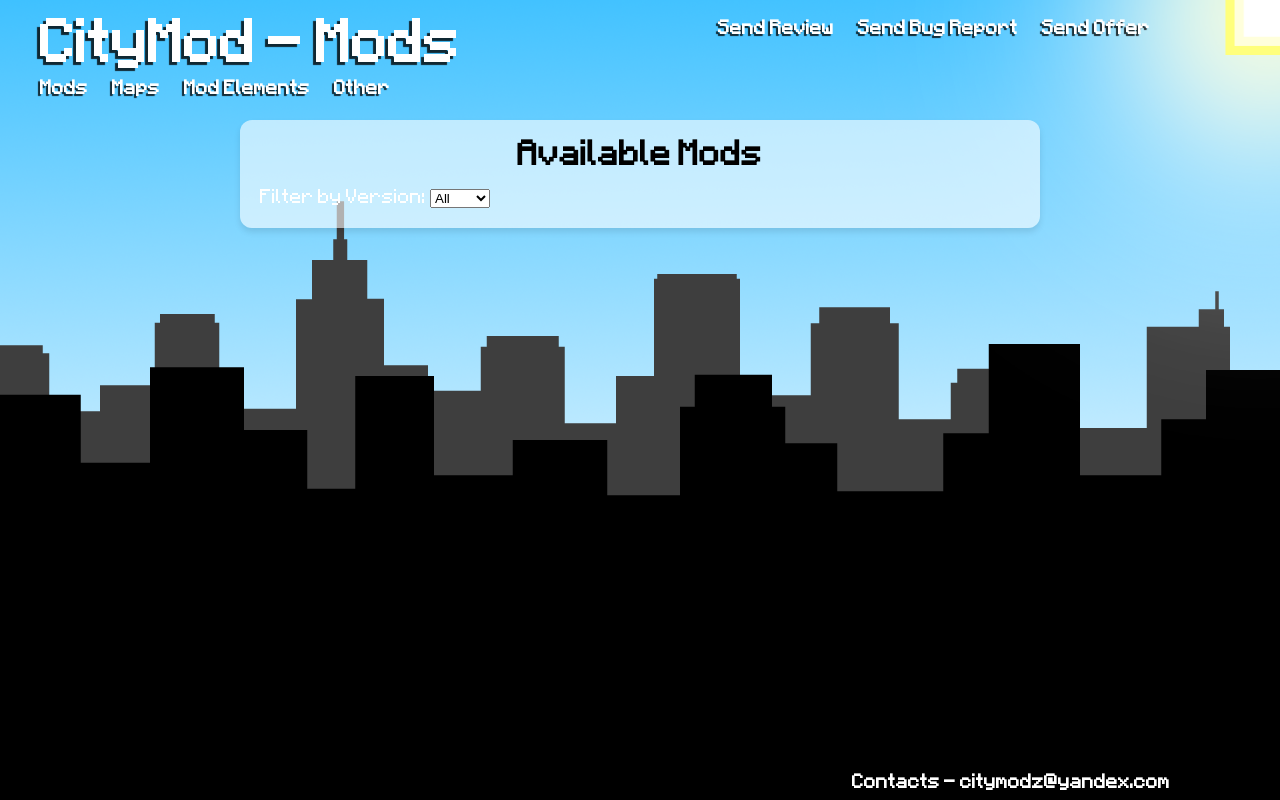
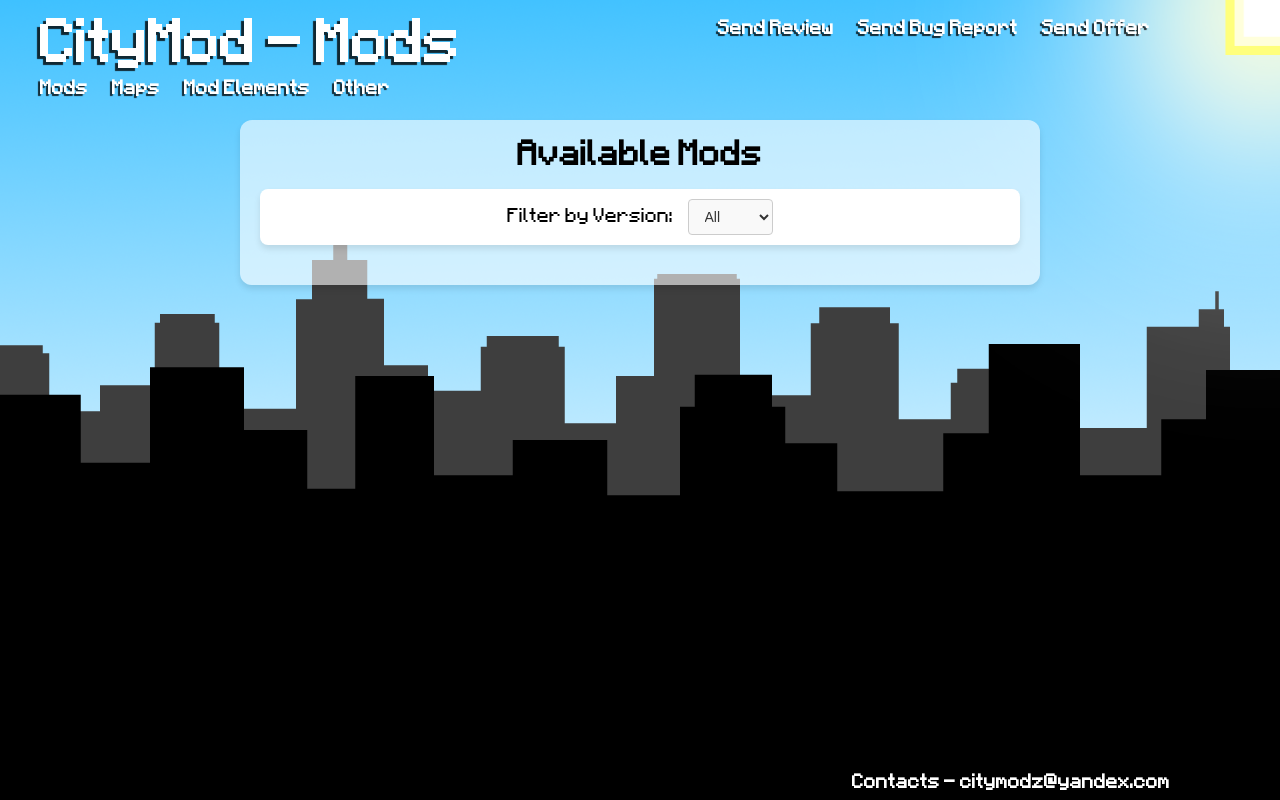
Before and after one commit to TeoPlow/CityMod-FeedBackService, a Flask app: template src/templates/mods.html in a window 1280 px wide. Run offline with Flask 3, Linux system fonts and the light colour scheme; the template is opened without the code that fills it, so the values that code supplies are empty.

Commit message:
всего по немножку

```diff
--- a/src/config.py
+++ b/src/config.py
@@ -20,7 +20,7 @@ ALLOWED_EXTENSIONS = {'txt', 'pdf', 'png', 'jpg', 'jpeg', 'gif', 'jar', 'zip', '
 
 
 # ID пользователей, которые будут администраторами
-ADMINS_IDS = {2, }
+ADMINS_IDS = {1, }
 
 
 # Класс ловитель ошибок
--- a/src/static/css/mods.css
+++ b/src/static/css/mods.css
@@ -131,3 +131,60 @@ body.night-theme .mod-card p {
     background-color: #004b99;
     box-shadow: 0 2px 4px rgba(0, 0, 0, 0.2);
 }
+
+/* Оформление формы выбора типа фидбэка */
+.mod-filter {
+    display: flex;
+    justify-content: center;
+    align-items: center;
+    margin-bottom: 20px;
+    padding: 10px;
+    background-color: #ffffff;
+    border-radius: 8px;
+    box-shadow: 0 4px 6px rgba(0, 0, 0, 0.1);
+    z-index: 5;
+}
+
+body.night-theme .mod-filter {
+    background-color: #3b3b3baa;
+}
+
+/* Оформление метки формы */
+.mod-filter label {
+    margin-right: 10px;
+    font-size: 16px;
+    color: #000;
+}
+
+body.night-theme .mod-filter label {
+    color: #dedede;
+}
+
+/* Оформление выпадающего списка */
+.mod-filter select {
+    padding: 8px 12px;
+    font-size: 14px;
+    color: #333;
+    background-color: #f9f9f9;
+    border: 1px solid #ccc;
+    border-radius: 4px;
+    outline: none;
+    transition: background-color 0.2s, border-color 0.2s;
+}
+
+.mod-filter select:focus {
+    background-color: #fff;
+    border-color: #0066cc;
+    box-shadow: 0 0 4px rgba(0, 102, 204, 0.3);
+}
+
+body.night-theme .mod-filter select {
+    color: #dedede;
+    background-color: #282828;
+    border: 1px solid #555;
+}
+
+body.night-theme .mod-filter select:focus {
+    background-color: #3b3b3b;
+    border-color: #004b99;
+}
```
Also changed, not shown: src/server/database/tables.py (+45 -4 lines).
